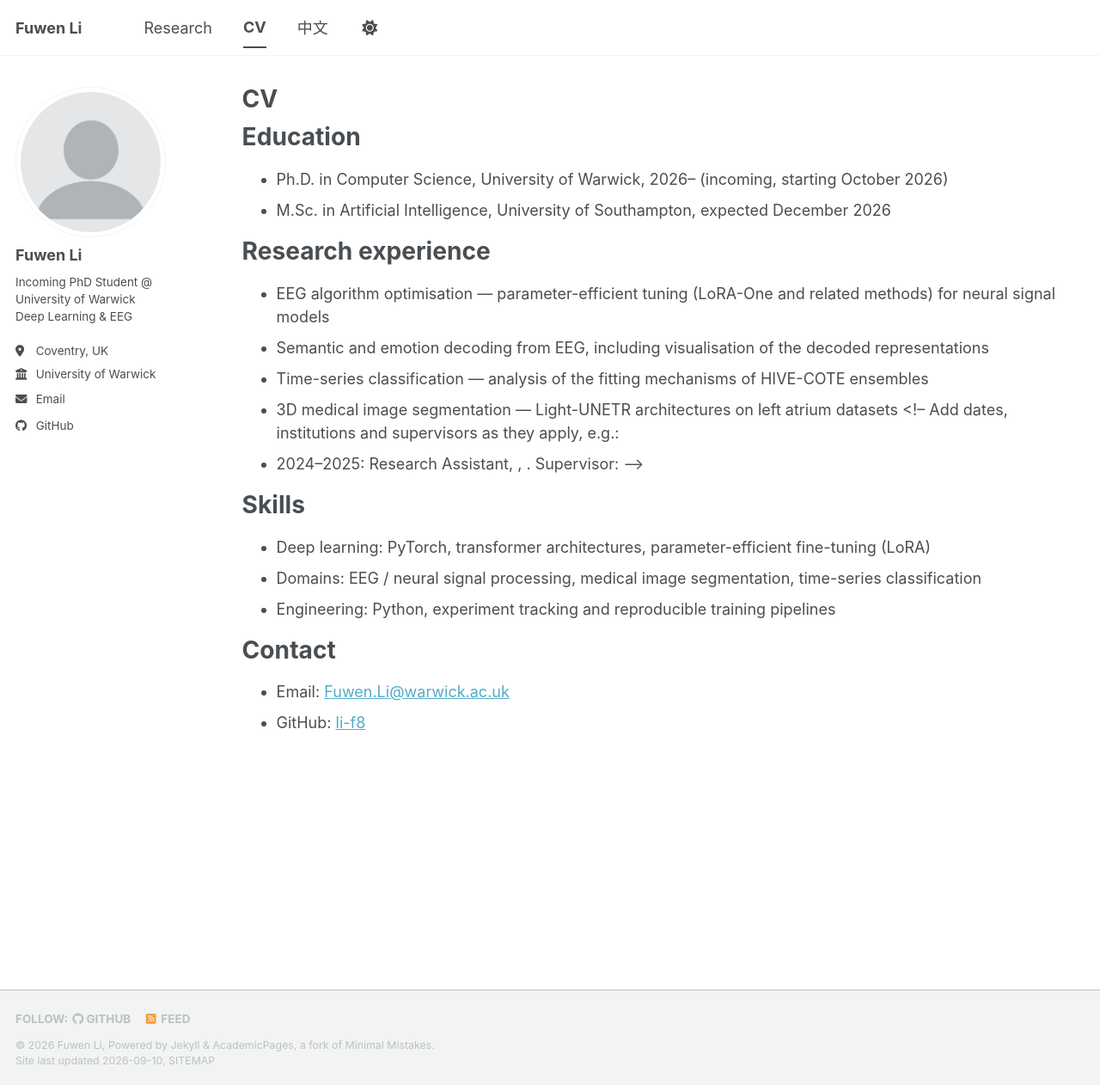
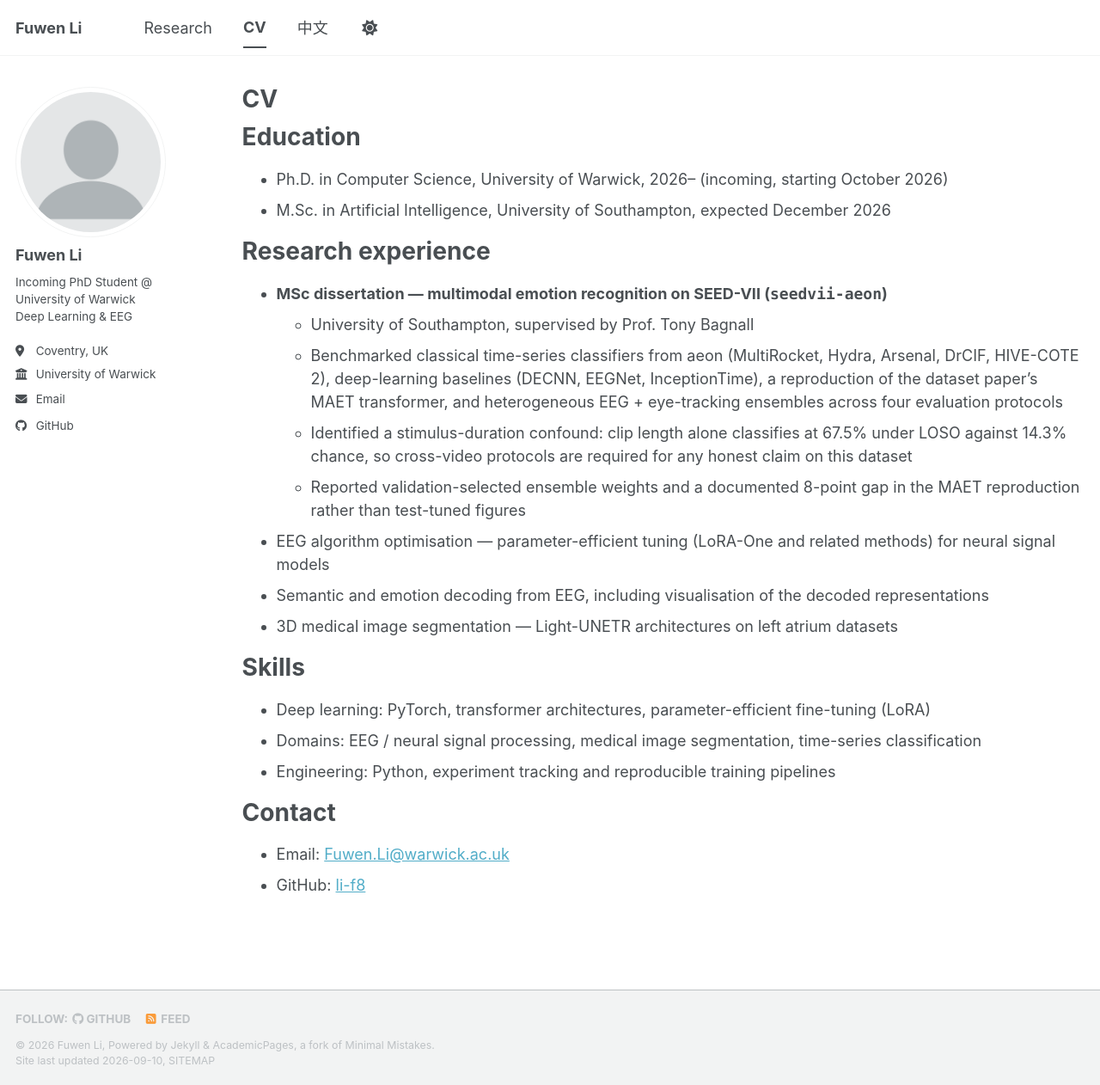
Before and after one commit to li-f8/li-f8.github.io, a Jekyll site: the page built from _pages/cv.md, in a window 1280 px wide and 1262 px high. Shown: the whole window at 86% size. Built offline with Jekyll 4.4.1, drawn with Linux system fonts in a browser that asks for light colours; a style sheet for code colours, icons or effects is not loaded.

Commit message:
Put the SEED-VII dissertation at the centre of Research, About and CV
seedvii-aeon is the MSc dissertation: an aeon/deep-learning/MAET/ensemble
benchmark on SEED-VII across four protocols, whose headline finding is that a
clip-duration classifier beats the real models under LOSO and random splits.
The pages now describe that work from the project's own README instead of the
thin summary carried over from the old about page. No link to the repository
while it is private.

```diff
--- a/_pages/cv.md
+++ b/_pages/cv.md
@@ -23,13 +23,14 @@ Education
 
 Research experience
 ======
+* **MSc dissertation — multimodal emotion recognition on SEED-VII (`seedvii-aeon`)**
+  * University of Southampton, supervised by Prof. Tony Bagnall
+  * Benchmarked classical time-series classifiers from aeon (MultiRocket, Hydra, Arsenal, DrCIF, HIVE-COTE 2), deep-learning baselines (DECNN, EEGNet, InceptionTime), a reproduction of the dataset paper's MAET transformer, and heterogeneous EEG + eye-tracking ensembles across four evaluation protocols
+  * Identified a stimulus-duration confound: clip length alone classifies at 67.5% under LOSO against 14.3% chance, so cross-video protocols are required for any honest claim on this dataset
+  * Reported validation-selected ensemble weights and a documented 8-point gap in the MAET reproduction rather than test-tuned figures
 * EEG algorithm optimisation — parameter-efficient tuning (LoRA-One and related methods) for neural signal models
 * Semantic and emotion decoding from EEG, including visualisation of the decoded representations
-* Time-series classification — analysis of the fitting mechanisms of HIVE-COTE ensembles
 * 3D medical image segmentation — Light-UNETR architectures on left atrium datasets
-<!-- Add dates, institutions and supervisors as they apply, e.g.:
-* 2024–2025: Research Assistant, <Lab>, <University>. Supervisor: <Name>
--->
 
 Skills
 ======
@@ -65,14 +66,14 @@ Contact
 
 研究经历
 ======
+* **硕士毕业设计——SEED-VII 多模态情感识别（`seedvii-aeon`）**
+  * 南安普顿大学，导师 Prof. Tony Bagnall
+  * 在四种评估协议下横向比较 aeon 的经典时间序列分类器（MultiRocket、Hydra、Arsenal、DrCIF、HIVE-COTE 2）、深度学习基线（DECNN、EEGNet、InceptionTime）、对数据集原论文 MAET 模型的复现，以及 EEG 与眼动的异构集成
+  * 发现刺激时长混淆：仅凭片段时长在 LOSO 下即可达到 67.5% 准确率（随机为 14.3%），因此该数据集上任何可信结论都必须建立在跨视频协议之上
+  * 集成权重在验证集上选择而非测试集调优，MAET 复现与原文 8 个百分点的差距如实报告
 * EEG 算法优化——面向神经信号模型的参数高效微调（LoRA-One 及相关方法）
 * 脑电语义与情感解码，以及解码表征的可视化
-* 时间序列分类——HIVE-COTE 集成模型拟合机制分析
 * 三维医学图像分割——左心房数据集上的 Light-UNETR 架构
-
-<!-- 可按需补充时间、单位与导师，例如：
-* 2024–2025：研究助理，<实验室>，<学校>。导师：<姓名>
--->
 
 技能
 ======
```
Also changed, not shown: _pages/about.md (+6 -2 lines), _pages/research.md (+20 -12 lines).
